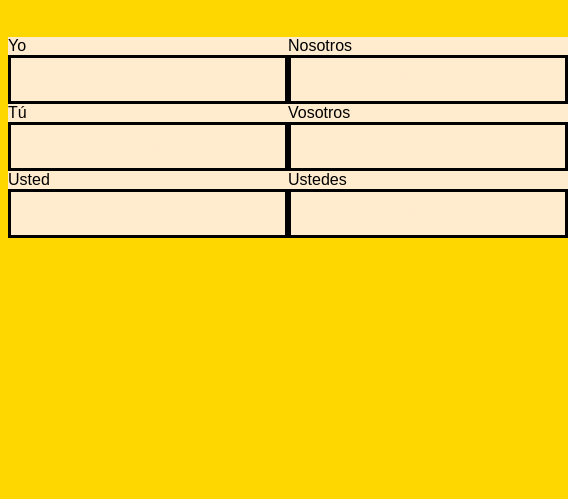
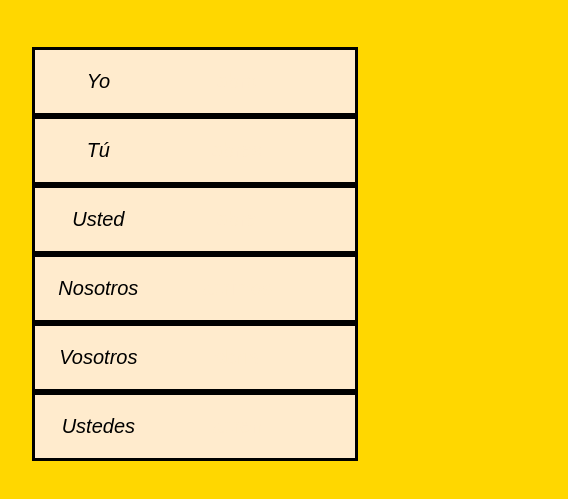
Before and after one commit to nemocase/conjugator, a plain HTML site: page index.html in a window 390 px wide. Both pictures are taken after a click on the button "Random Word". Shown: the part 261-760 px from the top of the page, 568 px wide, since content can reach past the window. Drawn offline with Linux system fonts and the light colour scheme.

Commit message:
Update style.css

```diff
--- a/style.css
+++ b/style.css
@@ -1,3 +1,5 @@
+/*Conjugator v0.4*/
+
 body {
     background-color: gold;
     font-family: Arial, Helvetica, sans-serif;
@@ -121,26 +123,78 @@ h1 {
     display: flex;
     flex-direction: row;
     align-items: center;
-    background-color: blanchedalmond;
     margin: auto;
+    padding: 10px;
     width: 652px;
 }
 
+.box {
+    display: flex;
+    flex-direction: row;
+    justify-content: space-evenly;
+    align-items: center;
+    border: 3px solid black;
+    background-color: blanchedalmond;
+    width: 300px;
+    padding: 20px;
+}
+
+.pronoun {
+    text-align: center;
+    font-size: 24px;
+    font-style: italic;
+    width: 100px;
+    /* background-color: white; */
+}
+
 .output {
-    border: 3px solid black;
-    width: 300px;
     font-size: 24px;
     text-align: center;
-    padding: 10px;
+    width: 180px;
+    /* background-color: aquamarine; */
 }
 
-@media (max-width: 660px) {
+@media (max-width: 750px) {
     #table {
         width: 560px;
     }
 
-    .output {
+    .box {
         width: 254px;
+    }
+
+    .pronoun {
+        width: 50px;
         font-size: 20px;
     }
+
+    .output {
+        width: 115px;
+        font-size: 20px;
+    }
+
 }
+
+@media (max-width: 650px) {
+    #table {
+        width: 300px;
+        flex-direction: column;
+    }
+
+
+    .box {
+        width: 280px;
+    }
+
+    .pronoun {
+        width: 80px;
+        font-size: 20px;
+        text-align: center;
+    }
+
+    .output {
+        width: 190px;
+        font-size: 20px;
+        text-align: center;
+    }
+}
```
